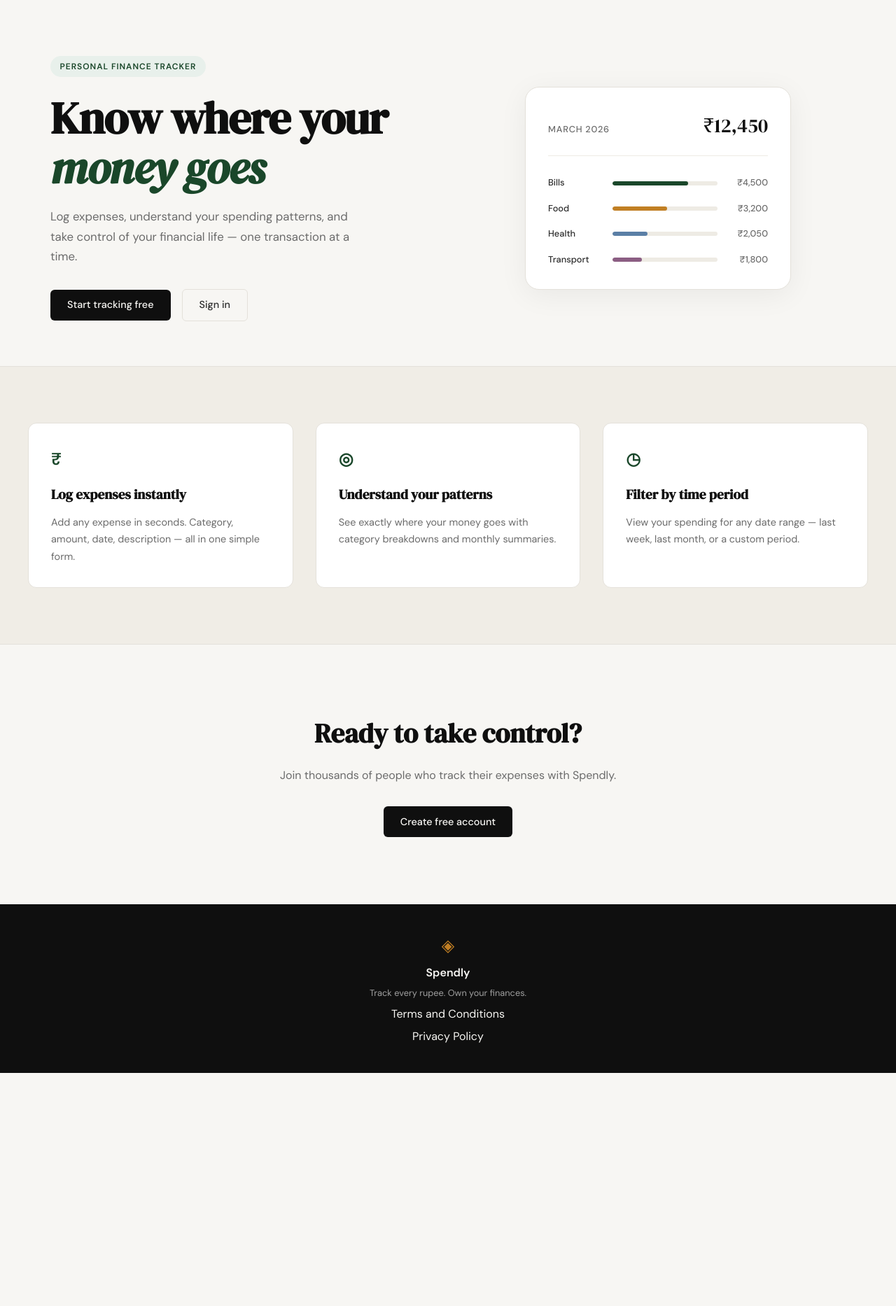
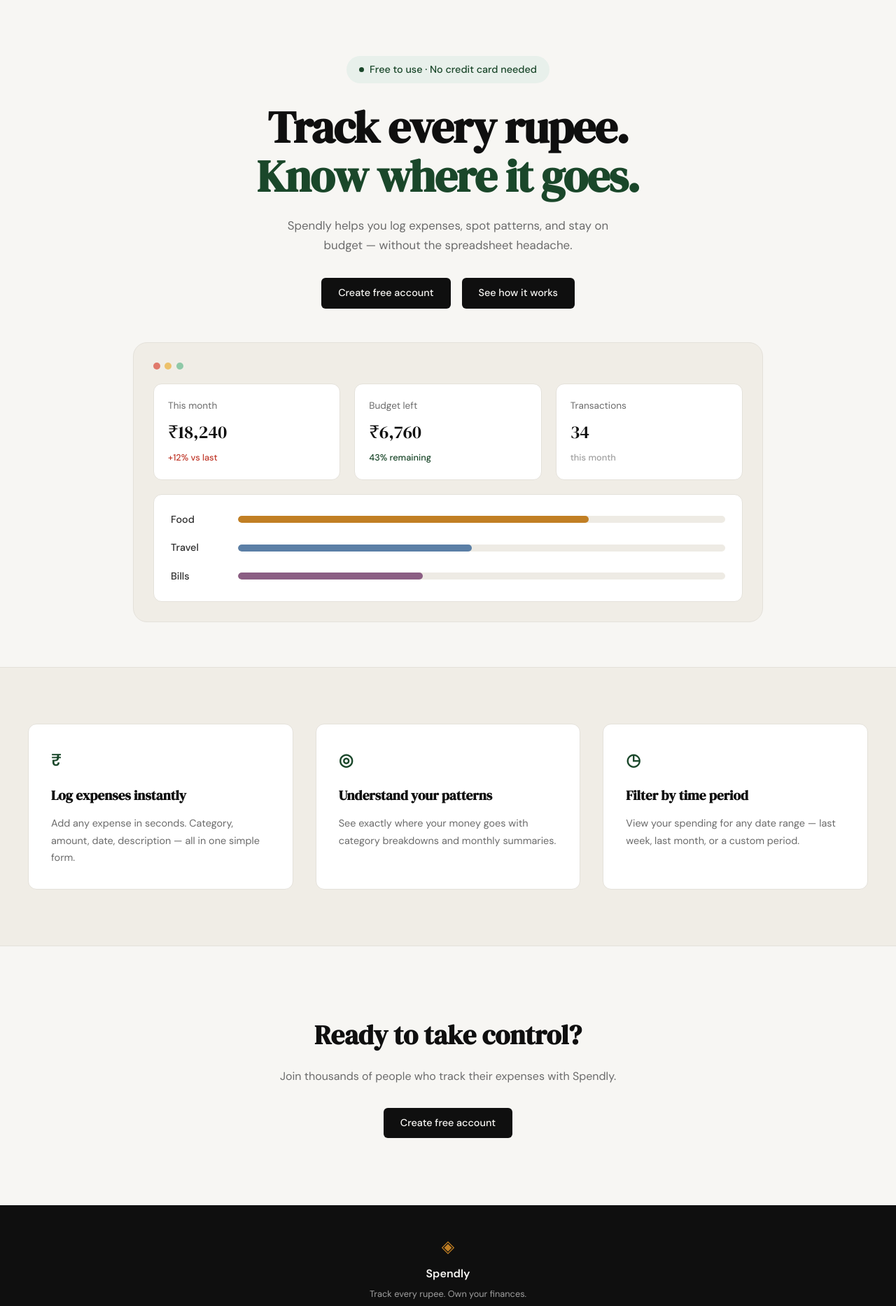
Before and after one commit to kashifsahilks906/Spendly, a Flask app: page / in a window 1280 px wide. Shown: the part 61-1927 px from the top of the page at 70% size. Before the commit the page ends 1594 px from the top, so only its background shows below. Run offline with Flask 3, Linux system fonts and the light colour scheme.

Commit message:
landing: redesign hero section to match mockup

```diff
--- a/static/css/style.css
+++ b/static/css/style.css
@@ -125,29 +125,45 @@ a { color: inherit; text-decoration: none; }
 
 .hero {
     padding: 5rem 2rem 4rem;
-    display: grid;
-    grid-template-columns: 1fr 1fr;
-    gap: 4rem;
+    display: flex;
+    flex-direction: column;
     align-items: center;
+    gap: 3rem;
     max-width: var(--max-width);
     margin: 0 auto;
+    text-align: center;
 }
 
-.hero-badge {
-    display: inline-block;
+.hero-inner {
+    display: flex;
+    flex-direction: column;
+    align-items: center;
+    max-width: 640px;
+}
+
+.hero-promo {
+    display: inline-flex;
+    align-items: center;
+    gap: 0.5rem;
     background: var(--accent-light);
     color: var(--accent);
-    font-size: 0.75rem;
-    font-weight: 600;
-    letter-spacing: 0.08em;
-    text-transform: uppercase;
-    padding: 0.35rem 0.85rem;
+    font-size: 0.9rem;
+    font-weight: 500;
+    padding: 0.5rem 1.1rem;
     border-radius: 999px;
-    margin-bottom: 1.5rem;
+    margin-bottom: 1.75rem;
+}
+
+.hero-promo-dot {
+    width: 7px;
+    height: 7px;
+    border-radius: 50%;
+    background: var(--accent);
 }
 
 .hero-title {
     font-family: var(--font-display);
+    font-weight: 700;
     font-size: clamp(2.5rem, 5vw, 4rem);
     line-height: 1.1;
     letter-spacing: -0.02em;
@@ -155,8 +171,7 @@ a { color: inherit; text-decoration: none; }
     margin-bottom: 1.25rem;
 }
 
-.hero-title em {
-    font-style: italic;
+.hero-title-accent {
     color: var(--accent);
 }
 
@@ -165,96 +180,129 @@ a { color: inherit; text-decoration: none; }
     color: var(--ink-muted);
     line-height: 1.7;
     max-width: 460px;
-    margin-bottom: 2rem;
+    margin: 0 auto 2rem;
 }
 
 .hero-actions {
     display: flex;
     gap: 1rem;
     align-items: center;
+    justify-content: center;
 }
 
 /* ------------------------------------------------------------------ */
-/* Mock card (hero visual)                                             */
+/* Dashboard card (hero visual)                                       */
 /* ------------------------------------------------------------------ */
 
 .hero-visual {
     display: flex;
     justify-content: center;
+    width: 100%;
 }
 
-.mock-card {
+.dashboard-card {
+    background: var(--paper-warm);
+    border: 1px solid var(--border);
+    border-radius: var(--radius-lg);
+    padding: 1.75rem;
+    width: 100%;
+    max-width: 900px;
+}
+
+.dashboard-dots {
+    display: flex;
+    gap: 0.4rem;
+    margin-bottom: 1.25rem;
+}
+
+.dashboard-dot {
+    width: 10px;
+    height: 10px;
+    border-radius: 50%;
+}
+
+.dashboard-dot-red { background: #e0796b; }
+.dashboard-dot-yellow { background: #ecc16a; }
+.dashboard-dot-green { background: #8fc9a8; }
+
+.stat-tiles {
+    display: grid;
+    grid-template-columns: repeat(3, 1fr);
+    gap: 1.25rem;
+    margin-bottom: 1.25rem;
+}
+
+.stat-tile {
     background: var(--paper-card);
     border: 1px solid var(--border);
-    border-radius: var(--radius-lg);
-    padding: 2rem;
-    width: 100%;
-    max-width: 380px;
-    box-shadow: 0 8px 40px rgba(0,0,0,0.06);
+    border-radius: var(--radius-md);
+    padding: 1.25rem;
+    display: flex;
+    flex-direction: column;
+    gap: 0.4rem;
+    text-align: left;
 }
 
-.mock-card-header {
-    display: flex;
-    justify-content: space-between;
-    align-items: baseline;
-    margin-bottom: 1.75rem;
-    padding-bottom: 1.25rem;
-    border-bottom: 1px solid var(--border-soft);
+.stat-label {
+    font-size: 0.85rem;
+    color: var(--ink-muted);
 }
 
-.mock-label {
-    font-size: 0.8rem;
-    font-weight: 500;
-    color: var(--ink-muted);
-    text-transform: uppercase;
-    letter-spacing: 0.06em;
-}
-
-.mock-total {
+.stat-value {
     font-family: var(--font-display);
-    font-size: 1.75rem;
+    font-size: 1.6rem;
     color: var(--ink);
 }
 
-.mock-bars { display: flex; flex-direction: column; gap: 1rem; }
-
-.mock-bar-row {
-    display: grid;
-    grid-template-columns: 80px 1fr 60px;
-    align-items: center;
-    gap: 0.75rem;
+.stat-delta {
+    font-size: 0.8rem;
+    font-weight: 500;
 }
 
-.mock-cat {
-    font-size: 0.8rem;
+.stat-delta-up { color: var(--danger); }
+.stat-delta-down { color: var(--accent); }
+.stat-delta-muted { color: var(--ink-faint); }
+
+.category-card {
+    background: var(--paper-card);
+    border: 1px solid var(--border);
+    border-radius: var(--radius-md);
+    padding: 1.5rem;
+    display: flex;
+    flex-direction: column;
+    gap: 1.1rem;
+}
+
+.category-row {
+    display: grid;
+    grid-template-columns: 80px 1fr;
+    align-items: center;
+    gap: 1rem;
+    text-align: left;
+}
+
+.category-name {
+    font-size: 0.9rem;
     font-weight: 500;
     color: var(--ink-soft);
 }
 
-.mock-bar-track {
-    height: 6px;
+.category-track {
+    height: 10px;
     background: var(--border-soft);
     border-radius: 999px;
     overflow: hidden;
 }
 
-.mock-bar {
+.category-bar {
     height: 100%;
-    background: var(--accent);
     border-radius: 999px;
     transition: width 0.6s ease;
 }
 
-.mock-bar-2 { background: var(--accent-2); }
-.mock-bar-3 { background: #5b7fa6; }
-.mock-bar-4 { background: #8b5e83; }
-
-.mock-amt {
-    font-size: 0.8rem;
-    font-weight: 500;
-    color: var(--ink-muted);
-    text-align: right;
-}
+.category-bar-food { background: var(--accent-2); }
+.category-bar-travel { background: #5b7fa6; }
+.category-bar-bills { background: #8b5e83; }
 
 /* ------------------------------------------------------------------ */
 /* Buttons                                                             */
@@ -557,14 +605,9 @@ a { color: inherit; text-decoration: none; }
 /* ------------------------------------------------------------------ */
 
 @media (max-width: 900px) {
-    .hero {
-        grid-template-columns: 1fr;
-        text-align: center;
-    }
-
     .hero-subtitle { max-width: 100%; }
     .hero-actions { justify-content: center; }
-    .hero-visual { display: none; }
+    .stat-tiles { grid-template-columns: 1fr; }
 
     .features-inner { grid-template-columns: 1fr; }
 }
@@ -572,4 +615,6 @@ a { color: inherit; text-decoration: none; }
 @media (max-width: 600px) {
     .nav-links a:not(.nav-cta) { display: none; }
     .hero { padding: 3rem 1rem 2rem; }
+    .hero-actions { flex-direction: column; width: 100%; }
+    .hero-actions .btn-primary { width: 100%; text-align: center; }
 }
--- a/templates/landing.html
+++ b/templates/landing.html
@@ -6,55 +6,65 @@
 
 <section class="hero">
     <div class="hero-inner">
-        <div class="hero-badge">Personal Finance Tracker</div>
+        <div class="hero-promo">
+            <span class="hero-promo-dot"></span>
+            Free to use · No credit card needed
+        </div>
         <h1 class="hero-title">
-            Know where your<br>
-            <em>money goes</em>
+            Track every rupee.<br>
+            <span class="hero-title-accent">Know where it goes.</span>
         </h1>
         <p class="hero-subtitle">
-            Log expenses, understand your spending patterns,
-            and take control of your financial life —
-            one transaction at a time.
+            Spendly helps you log expenses, spot patterns, and stay
+            on budget — without the spreadsheet headache.
         </p>
         <div class="hero-actions">
-            <a href="{{ url_for('register') }}" class="btn-primary">Start tracking free</a>
-            <a href="{{ url_for('login') }}" class="btn-ghost">Sign in</a>
+            <a href="{{ url_for('register') }}" class="btn-primary">Create free account</a>
+            <a href="#" class="btn-primary">See how it works</a>
         </div>
     </div>
     <div class="hero-visual">
-        <div class="mock-card">
-            <div class="mock-card-header">
-                <span class="mock-label">March 2026</span>
-                <span class="mock-total">₹12,450</span>
+        <div class="dashboard-card">
+            <div class="dashboard-dots">
+                <span class="dashboard-dot dashboard-dot-red"></span>
+                <span class="dashboard-dot dashboard-dot-yellow"></span>
+                <span class="dashboard-dot dashboard-dot-green"></span>
             </div>
-            <div class="mock-bars">
-                <div class="mock-bar-row">
-                    <span class="mock-cat">Bills</span>
-                    <div class="mock-bar-track">
-                        <div class="mock-bar" style="width: 72%"></div>
+            <div class="stat-tiles">
+                <div class="stat-tile">
+                    <span class="stat-label">This month</span>
+                    <span class="stat-value">₹18,240</span>
+                    <span class="stat-delta stat-delta-up">+12% vs last</span>
+                </div>
+                <div class="stat-tile">
+                    <span class="stat-label">Budget left</span>
+                    <span class="stat-value">₹6,760</span>
+                    <span class="stat-delta stat-delta-down">43% remaining</span>
+                </div>
+                <div class="stat-tile">
+                    <span class="stat-label">Transactions</span>
+                    <span class="stat-value">34</span>
+                    <span class="stat-delta stat-delta-muted">this month</span>
+                </div>
+            </div>
+            <div class="category-card">
+                <div class="category-row">
+                    <span class="category-name">Food</span>
+                    <div class="category-track">
+                        <div class="category-bar category-bar-food" style="width: 72%"></div>
                     </div>
-                    <span class="mock-amt">₹4,500</span>
                 </div>
-                <div class="mock-bar-row">
-                    <span class="mock-cat">Food</span>
-                    <div class="mock-bar-track">
-                        <div class="mock-bar mock-bar-2" style="width: 52%"></div>
+                <div class="category-row">
+                    <span class="category-name">Travel</span>
+                    <div class="category-track">
+                        <div class="category-bar category-bar-travel" style="width: 48%"></div>
                     </div>
-                    <span class="mock-amt">₹3,200</span>
                 </div>
-                <div class="mock-bar-row">
-                    <span class="mock-cat">Health</span>
-                    <div class="mock-bar-track">
-                        <div class="mock-bar mock-bar-3" style="width: 33%"></div>
+                <div class="category-row">
+                    <span class="category-name">Bills</span>
+                    <div class="category-track">
+                        <div class="category-bar category-bar-bills" style="width: 38%"></div>
                     </div>
-                    <span class="mock-amt">₹2,050</span>
-                </div>
-                <div class="mock-bar-row">
-                    <span class="mock-cat">Transport</span>
-                    <div class="mock-bar-track">
-                        <div class="mock-bar mock-bar-4" style="width: 28%"></div>
-                    </div>
-                    <span class="mock-amt">₹1,800</span>
                 </div>
             </div>
         </div>
```
Also changed, not shown: static/Theme_ref.png (added).
